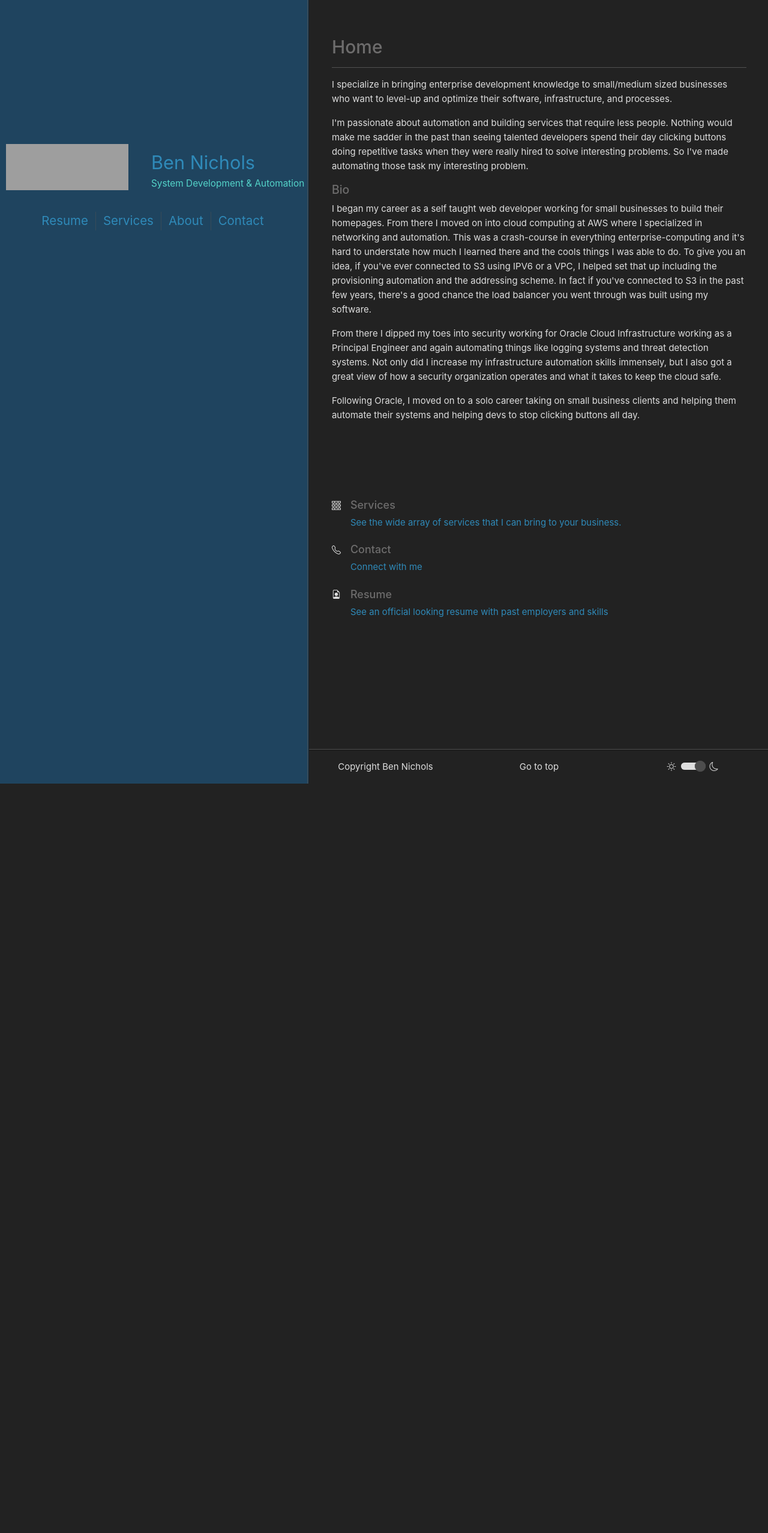
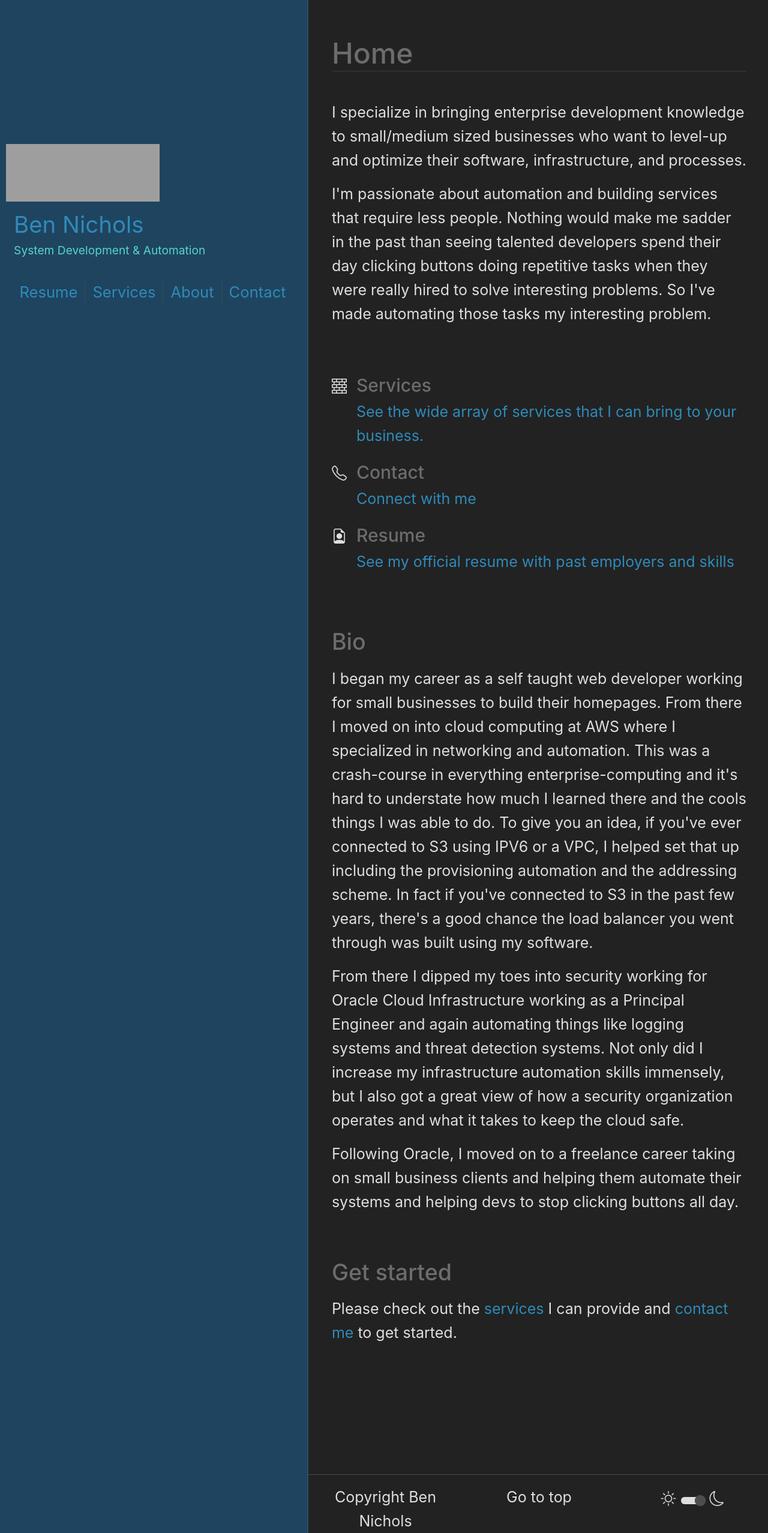
Before and after one commit to bnichs/bnichs-public, a Vue app in the folder bnichs/: page / in a window 1280 px wide. Shown: the whole page at 60% size. Before the commit the page ends 1306 px from the top, so only its background shows below. Built offline with nearby package versions, Linux system fonts and the light colour scheme; grey boxes are pictures that could not be loaded; what darkreader would draw is missing.

Commit message:
Copy fixes

```diff
--- a/bnichs/src/App.vue
+++ b/bnichs/src/App.vue
@@ -238,7 +238,7 @@ main {
     /*display: flex;*/
     /*place-items: flex-start;*/
     /*flex-wrap: wrap;*/
-    font-size: 1.6rem;
+    font-size: 2.0rem;
   }
 
   header .greetings {
--- a/bnichs/src/assets/base.css
+++ b/bnichs/src/assets/base.css
@@ -102,7 +102,7 @@ body {
   line-height: 1.6;
   font-family: Inter, -apple-system, BlinkMacSystemFont, 'Segoe UI', Roboto, Oxygen, Ubuntu,
     Cantarell, 'Fira Sans', 'Droid Sans', 'Helvetica Neue', sans-serif;
-  font-size: 15px;
+  font-size: 25px;
   text-rendering: optimizeLegibility;
   /*-webkit-font-smoothing: antialiased;*/
   /*-moz-osx-font-smoothing: grayscale;*/
--- a/bnichs/src/components/AboutBox.vue
+++ b/bnichs/src/components/AboutBox.vue
@@ -1,22 +1,37 @@
 <script setup lang="ts">
 // import {MainBox} from './MainBox.vue'
+import TheWelcome from '@/components/TheWelcome.vue'
 </script>
 
 <template>
   <div class="about">
+    <div id="impression">
       <p>
         I specialize in bringing enterprise development knowledge to small/medium sized businesses who want to level-up and optimize their software, infrastructure, and processes.
       </p>
-    <p>I'm passionate about automation and building services that require less people. Nothing would make me sadder in the past than seeing talented developers spend their day clicking buttons doing repetitive tasks when they were really hired to solve interesting problems. So I've made automating those task my interesting problem.</p>
+      <p>
+        I'm passionate about automation and building services that require less people. Nothing would make me sadder in the past than seeing talented developers spend their day clicking buttons doing repetitive tasks when they were really hired to solve interesting problems. So I've made automating those tasks my interesting problem.
+      </p>
+    </div>
 
-    <h4>Bio</h4>
+    <TheWelcome v-if="includeFirstImpression" />
+
+    <!--    <div id="serviceRefer">-->
+<!--      <RouterLink to="/services">-->
+<!--        Have a look at the services I provide.-->
+<!--      </RouterLink>-->
+<!--    </div>-->
+
+    <div id="bioBox">
+      <h3 class="aboutHeader">Bio</h3>
       <p>
         I began my career as a self taught web developer working for small businesses to build their homepages. From there I moved on into cloud computing at AWS where I specialized in networking and automation. This was a crash-course in everything enterprise-computing and it's hard to understate how much I learned there and the cools things I was able to do. To give you an idea, if you've ever connected to S3 using IPV6 or a VPC, I helped set that up including the provisioning automation and the addressing scheme. In fact if you've connected to S3 in the past few years, there's a good chance the load balancer you went through was built using my software.
       </p>
       <p>
         From there I dipped my toes into security working for Oracle Cloud Infrastructure working as a Principal Engineer and again automating things like logging systems and threat detection systems. Not only did I increase my infrastructure automation skills immensely, but I also got a great view of how a security organization operates and what it takes to keep the cloud safe.
       </p>
-    <p>Following Oracle, I moved on to a solo career taking on small business clients and helping them automate their systems and helping devs to stop clicking buttons all day.
+      <p>
+        Following Oracle, I moved on to a freelance career taking on small business clients and helping them automate their systems and helping devs to stop clicking buttons all day.
       </p>
 
       <div v-if="extra" class="extraAbout">
@@ -31,6 +46,15 @@
           <li>Travelling. I'd like to road trip through every state in the USA. Currently about 45% of the way there.</li>
         </ul>
       </div>
+
+      <div id="closeImpression">
+        <h3 class="aboutHeader">Get started</h3>
+        <p>
+          Please check out the <RouterLink to="/services">services</RouterLink> I can provide and <RouterLink to="/contact">contact me</RouterLink> to get started.
+        </p>
+      </div>
+    </div>
+
   </div>
 </template>
 
@@ -43,6 +67,10 @@ export default defineComponent({
     extra: {
       default: false,
       type: Boolean
+    },
+    includeFirstImpression: {
+      default: false,
+      type: Boolean
     }
   },
 })
@@ -52,4 +80,16 @@ export default defineComponent({
 </script>
 
 <style>
+
+.about .aboutHeader {
+  margin: 2em 0 .5em 0;
+}
+
+#bioBox{
+  margin: 2em 0 0 0;
+}
+
+.welcome-items {
+  margin: 3em 0 0 0;
+}
 </style>
--- a/bnichs/src/components/BCard2.vue
+++ b/bnichs/src/components/BCard2.vue
@@ -4,6 +4,7 @@ import QRCode from '../components/QRCode.vue'
 import ContactLinks from '../components/ContactLinks.vue'
 
 import {PERSON_NAME, PERSON_SUBTITLE, PERSON_OBJECTIVE} from "@/config";
+
 </script>
 
 <template>
@@ -241,7 +242,7 @@ export default defineComponent({
 
 #bcard2 #card-title{
   /*padding: calc(var(--gutter)*.5) var(--gutter) 0 calc(var(--gutter)*1.0);*/
-  padding: 1em 0 0 0;
+  padding: .65em 0 0 0;
   text-align: center;
 }
 
@@ -262,7 +263,7 @@ export default defineComponent({
 #bcard2 #card-title .person-objective {
   font-size: .12in;
   color: var(--color-subtitle);
-  margin: 1.8em auto auto auto;
+  margin: 1.6em auto auto auto;
 }
 
 
@@ -311,6 +312,7 @@ export default defineComponent({
 
 #bcard2 .contact .details {
   margin: 0 0px .1in 0;
+  line-height: .4em;
 }
 
 
--- a/bnichs/src/components/MainBox.vue
+++ b/bnichs/src/components/MainBox.vue
@@ -4,7 +4,7 @@
       <slot name="title"></slot>
     </h1>
 
-    <hr class="pageTitleLine">
+<!--    <hr class="pageTitleLine">-->
 
     <div class="main-content">
       <slot name="content"></slot>
@@ -15,6 +15,9 @@
 <style>
 
 .pageTitle {
-  /*border-bottom: 1px solid black;*/
+  border-bottom: 1px solid var(--color-border);
+  margin: 0 0 1em 0;
+  font-size: 3rem;
+
 }
 </style>
--- a/bnichs/src/components/TheWelcome.vue
+++ b/bnichs/src/components/TheWelcome.vue
@@ -32,7 +32,7 @@ import WelcomeItem from './WelcomeItem.vue'
           <i class="bi bi-file-earmark-person"></i>
         </template>
         <template #heading>Resume</template>
-        See an official looking resume with past employers and skills
+        See my official resume with past employers and skills
       </WelcomeItem>
     </RouterLink>
 
--- a/bnichs/src/views/ContactView.vue
+++ b/bnichs/src/views/ContactView.vue
@@ -30,11 +30,11 @@ import MainBox from '../components/MainBox.vue'
 }
 
 #contactList .contact h3{
-  /*font-size: 1.8em;*/
+  font-size: 1.9em;
 }
 
 #contactList .contact .text {
-  /*font-size: 1.2em;*/
+  font-size: 1.4em;
   /*margin: 0;*/
   /*position: absolute;*/
   /*top: 50%;*/
@@ -45,13 +45,13 @@ import MainBox from '../components/MainBox.vue'
 }
 
 #contactList .contact i {
-  font-size: 1.5rem;
+  font-size: 2.1em;
 }
 
 #contactList .contact a{
   /*font-size: 15px;*/
   display: block;
-  line-height: 32px;
+  /*line-height: 32px;*/
   margin-bottom: 20px;
   opacity: 0.9;
 }
--- a/bnichs/src/views/HomeView.vue
+++ b/bnichs/src/views/HomeView.vue
@@ -11,8 +11,8 @@ import MainBox from '../components/MainBox.vue'
       Home
     </template>
     <template #content>
-      <AboutBox></AboutBox>
-      <TheWelcome />
+      <AboutBox :include-first-impression="true"></AboutBox>
+<!--      <TheWelcome />-->
     </template>
   </MainBox>
 </template>
--- a/bnichs/src/views/ResumeView.vue
+++ b/bnichs/src/views/ResumeView.vue
@@ -15,9 +15,9 @@ import {PERSON_NAME, PERSON_SUBTITLE} from "@/config";
 <template>
   <MainBox id="resume">
     <template #title>
-      <div id="ResumeHeader">
-        Resume
-      </div>
+      Resume
+<!--      <div id="ResumeHeader">-->
+<!--      </div>-->
 
     </template>
 
@@ -35,7 +35,7 @@ import {PERSON_NAME, PERSON_SUBTITLE} from "@/config";
         </div>
 
         <div class="resumeQR col-md-auto">
-          <QRCode :size="40"></QRCode>
+          <QRCode :size="150"></QRCode>
         </div>
 
 
@@ -410,8 +410,12 @@ export default defineComponent({
 
 <style>
 #resume{
-  font-size: .8rem;
+  font-size: 1.4rem;
   /*page-break-inside: avoid;*/
+}
+
+#resume .main-content {
+  margin: 3em auto auto auto;
 }
 
 #printButton{
@@ -432,7 +436,7 @@ export default defineComponent({
 #ResumeHeader {
   /*float: left;*/
   width: 30%;
-  display: none;
+  /*display: none;*/
 }
 
 .pageTitleLine {
@@ -469,12 +473,12 @@ export default defineComponent({
 }
 
 .resumeTitle h1{
-  font-size: 1.3rem;
+  font-size: 1.7em;
 }
 
 .resumeContact {
   width: 55%;
-  font-size: 9pt;
+  font-size: .9em;
 }
 
 .resumeContact .contact {
@@ -498,6 +502,12 @@ export default defineComponent({
 .resumeQR {
   width: 10%;
   float: right;
+}
+
+.resumeQR canvas {
+  width: 3.5em !important;
+  /*min-width: 1in !important;*/
+  height: auto !important;
 }
 
 .resume-nav{
```
Lines whose indentation alone changed are shown as unchanged.
